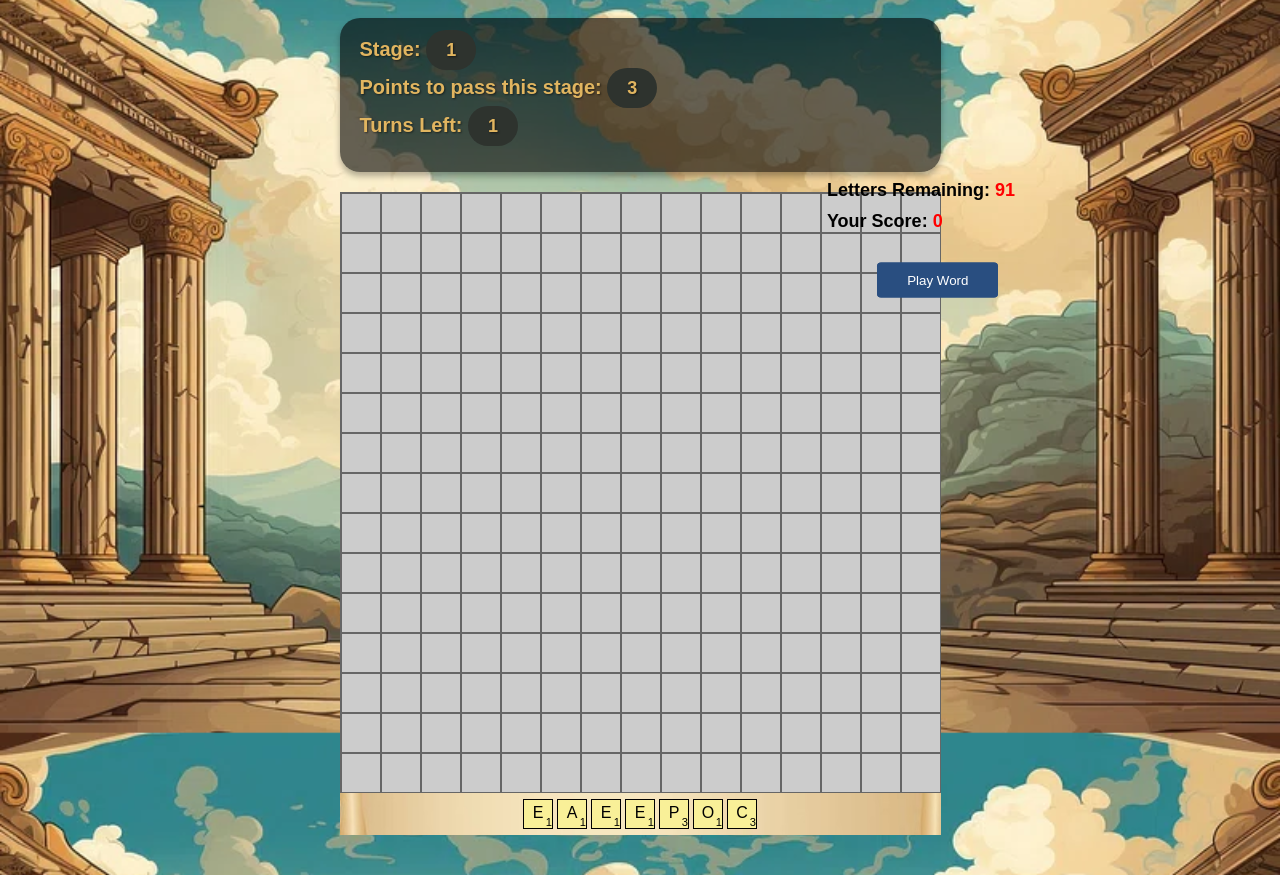
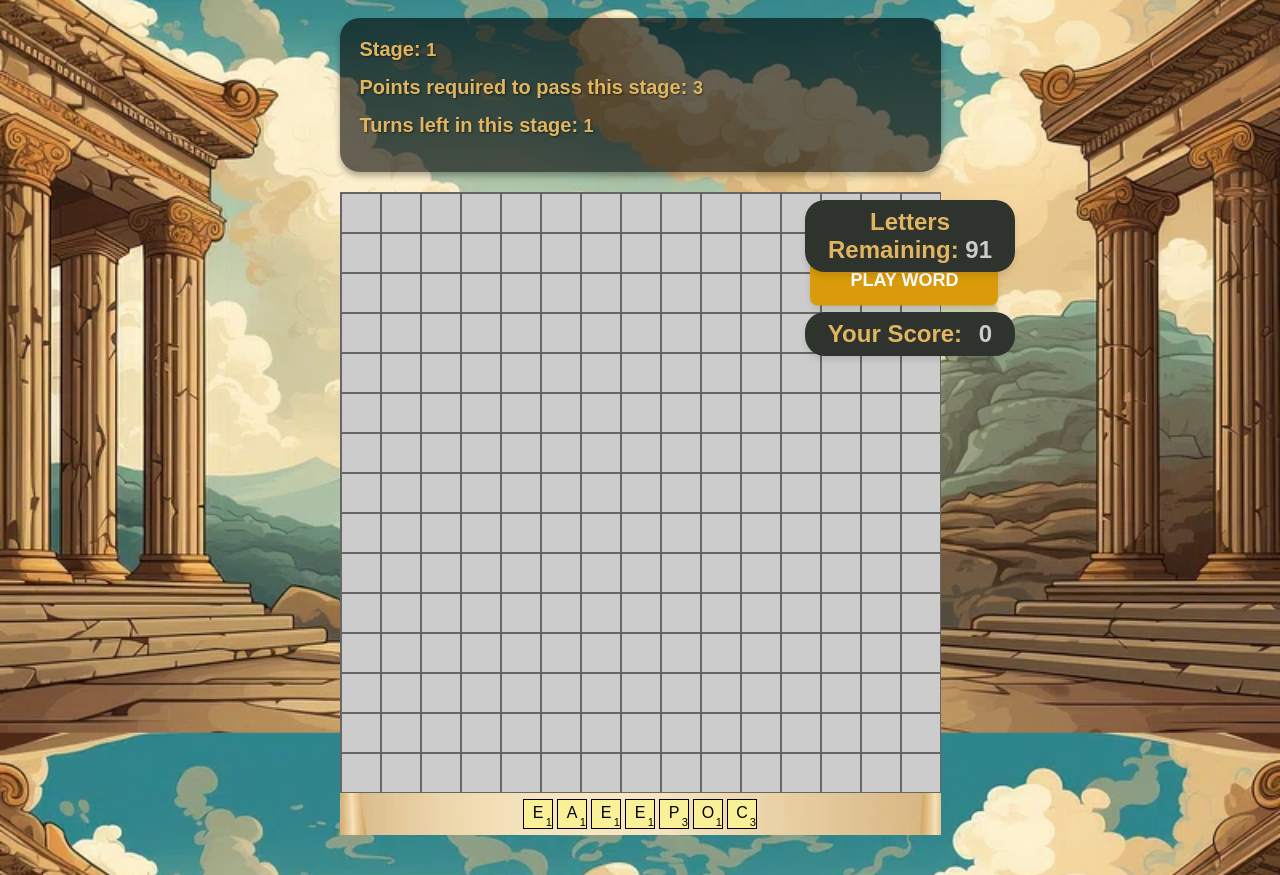
Before and after one commit to wjz224/CSE264proj, a website: page public/index.html in a window 1280 px wide. Shown: the part 120-995 px from the top of the page. Drawn offline with Linux system fonts and the light colour scheme.

Commit message:
final touches

```diff
--- a/public/css/scrabble.css
+++ b/public/css/scrabble.css
@@ -48,8 +48,8 @@ button:hover {
     width: 600px;
     border-top: 1px solid #666;
     border-left: 1px solid #666;
-    background-color: #3B3B3B; /* Dark gray background for the board */
-    overflow: hidden; /* Ensure the board doesn't expand beyond its container */
+    background-color: #3B3B3B;
+    overflow: hidden;
 }
 
 .square {
@@ -57,7 +57,7 @@ button:hover {
     height: 40px;
     width: 40px;
     box-sizing: border-box;
-    border: solid 1px #666; /* Dark border for the squares */
+    border: solid 1px #666;
     margin: 0;
     padding: 0;
     position: relative;
@@ -66,12 +66,12 @@ button:hover {
 .letterholder {
     height: 100%;
     width: 100%;
-    background-color: rgba(0, 0, 0, 0.3); /* Semi-transparent black overlay */
+    background-color: rgba(0, 0, 0, 0.3);
     padding: 4px;
     background-size: cover;
     background-repeat: no-repeat;
     background-position: center;
-    box-sizing: border-box; /* Include padding in width and height */
+    box-sizing: border-box;
 }
 
 .letterholder {
@@ -85,8 +85,8 @@ button:hover {
     padding-left: 15px;
     padding-right: 15px;
     display: flex;
-    justify-content: center; /* Center horizontally */
-    align-items: center; /* Center vertically */
+    justify-content: center;
+    align-items: center;
 }
 
 .tile {
@@ -139,7 +139,7 @@ header {
     color: #fff;
     padding: 30px 20px;
     text-align: center;
-    background-size: 20%; /* Adjusted background-size */
+    background-size: 20%;
     background-repeat: no-repeat;
     background-position: center;
 }
@@ -170,24 +170,56 @@ main {
 
 #stats-container {
     position: absolute;
-    top: 300px; /* Adjust as needed */
-    right: 265px; /* Adjust as needed */
+    top: 300px;
+    right: 265px;
+}
+
+#stats-container {
+    position: absolute;
+    top: 300px;
+    right: 265px;
+    display: flex;
+    flex-direction: column;
+}
+
+
+.stats-section {
+    font-size: 20px;
+    font-weight: bold;
+    color: black;
+    padding: 10px 20px;
+    border-radius: 5px;
+    box-shadow: 0 4px 6px rgba(0, 0, 0, 0.3);
+    margin-bottom: 20px;
+    text-align: center;
+    width: 180px;
+    background-color: rgba(255, 215, 0, 0.5);
 }
 
 #remaining-letters, #player-score {
-    font-size: 18px;
-    font-weight: bold;
-    color: black; /* Adjust color as needed */
-    margin-bottom: 10px; /* Add some space between the two items */
+    font-size: 24px;
+    color: #E1B560;
+    background-color: #2E332E;
+    padding: 8px 15px;
+    border-radius: 20px;
+    box-shadow: 0 4px 6px rgba(0, 0, 0, 0.1);
+    margin-top: 20px;
+    text-align: center;
 }
+
+#player-score-value {
+    margin-left: 10px;
+}
+
 #remaining-letters span, #player-score span {
-    color: red;
+    color: #CCCCCC;
+
 }
-/* Style for stage, turns left, and points required */
+
 #stage-info {
     margin-bottom: 20px;
     padding: 20px;
-    background-color: rgba(0, 0, 0, 0.6); /* Semi-transparent black background */
+    background-color: rgba(0, 0, 0, 0.6);
     border-radius: 20px;
     box-shadow: 0 4px 6px rgba(0, 0, 0, 0.3);
     display: flex;
@@ -199,13 +231,11 @@ main {
     margin-bottom: 15px;
     font-size: 20px;
     font-weight: bold;
-    color: #E1B560; /* Rich gold color for text */
+    color: #E1B560;
     text-shadow: 1px 1px 2px rgba(0, 0, 0, 0.5);
 }
 
 #stage, #turns-left, #points-required {
-    padding: 10px 20px;
-    border-radius: 20px;
     font-size: 18px;
     font-weight: bold;
     margin-bottom: 10px;
@@ -214,16 +244,35 @@ main {
 }
 
 #stage {
-    background-color: #2E332E; /* Dark greenish-brown color for stage */
-    color: #E1B560; /* Rich gold color for text */
+    color: #E1B560;
 }
 
 #turns-left {
-    background-color: #2E332E; /* Deep blue color for turns left */
-    color: #E1B560; /* Rich gold color for text */
+    color: #E1B560;
 }
 
 #points-required {
-    background-color: #2E332E; /* Dark brownish color for points required */
-    color: #E1B560; /* Rich gold color for text */
+    color: #E1B560;
 }
+
+#play-word-button {
+    background-color: #da9b0a;
+    color: #fff;
+    border: none;
+    padding: 15px 40px;
+    border-radius: 8px;
+    cursor: pointer;
+    font-size: 18px;
+    font-weight: bold;
+    text-transform: uppercase;
+    box-shadow: 0 4px 6px rgba(0, 0, 0, 0.1);
+}
+
+#play-word-button:hover {
+    background-color: #c2870b;
+}
+
+
+#messages{
+    font-size: 30px;
+}
--- a/public/index.html
+++ b/public/index.html
@@ -17,10 +17,9 @@
         <div id="letters-container"></div>
         <div id="button-container">
             <div id="stats-container">
-                <div id="remaining-letters">Letters Remaining: <span id="letters-remaining">0</span></div>
-                <div id="player-score">Your Score: <span id="player-score-value">0</span></div>
+                <div class="stats-section" id="remaining-letters">Letters Remaining: <span id="letters-remaining"></span></div>
+                <div class="stats-section" id="player-score">Your Score: <span id="player-score-value"></span></div>
             </div>
-            <button onclick="window.scrabble.submitWord()">Play Word</button>
         </div>
 
         <script src="js/scrabbleBoard.js"></script>
--- a/public/js/scrabbleGame.js
+++ b/public/js/scrabbleGame.js
@@ -49,12 +49,12 @@ class Game {
         content += this.displayGameStatus();
         content += `<div id="stage-info">`;
         content += `<div>Stage: <span id="stage">${this.stage}</span></div>`;
-        content += `<div>Points to pass this stage: <span id="points-required">${this.stagePoints[this.stage - 1]}</span></div>`;
-        content += `<div>Turns Left: <span id="turns-left">${this.turnsPerStage[this.stage - 1] - this.currentTurn}</span></div>`; // Display turns left
+        content += `<div>Points required to pass this stage: <span id="points-required">${this.stagePoints[this.stage - 1]}</span></div>`;
+        content += `<div>Turns left in this stage: <span id="turns-left">${this.turnsPerStage[this.stage - 1] - this.currentTurn}</span></div>`; // Display turns left
         content += `</div>`;
         content += this.board.html();
         content += this.players[this.playerTurn].displayLetters();
-        content += '<button onclick="window.scrabble.submitWord()">Play Word</button>';
+        content += '<button id="play-word-button" onclick="window.scrabble.submitWord()">Play Word</button>';
         document.querySelector(this.gameElementSelector).innerHTML = content;
     }
 
@@ -98,13 +98,13 @@ class Game {
         }
         // Check various conditions for valid word submission
         if (!placedLetter) {
-            document.getElementById('messages').innerHTML = '<span class="error">You need to place a letter</span>';
+            document.getElementById('messages').innerHTML = '<span class="error">Invalid. You need to place a letter</span>';
             return false;
         } else if (words == null || words.length == 0) {
-            document.getElementById('messages').innerHTML = '<span class="error">Invalid Word Submission- Please correct and try again</span>';
+            document.getElementById('messages').innerHTML = '<span class="error">Invalid Word Submission</span>';
             return false;
         } else if ((!this.areWordsAdjacent(allPreviousWords, words)) && (words.length != 0) && startGame != 0) {
-            document.getElementById('messages').innerHTML = '<span class="error">Words must be connected to the previous turn\'s tiles</span>';
+            document.getElementById('messages').innerHTML = '<span class="error">Words must be connected</span>';
             return false;
         }else if (startGame == 0) {
             startGame += 1;
```
